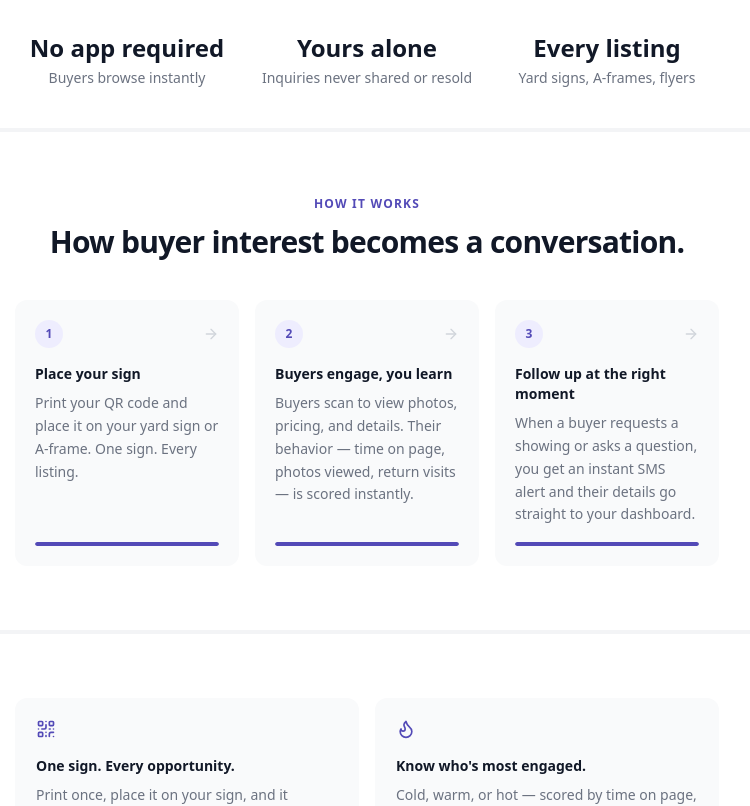
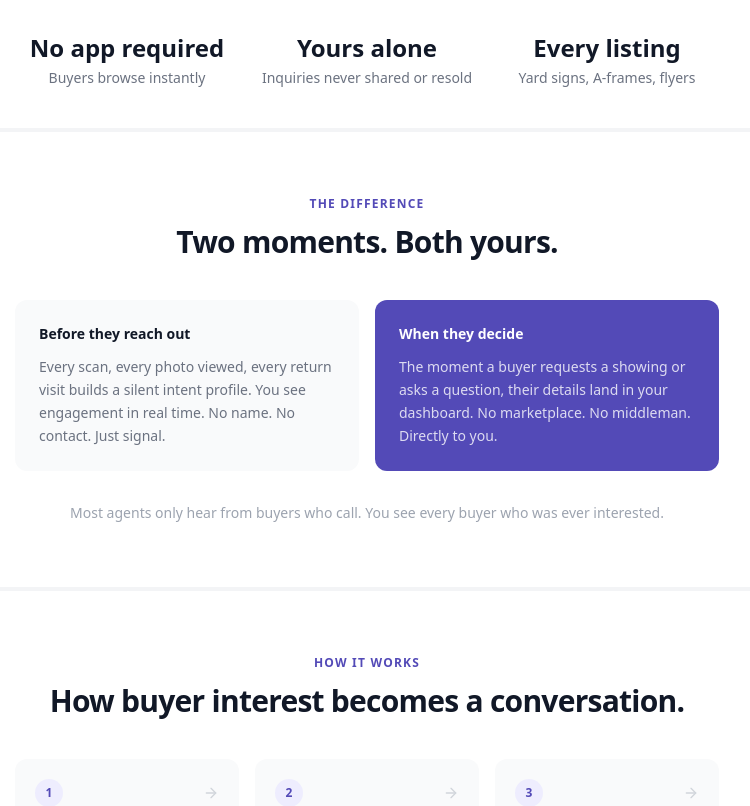
Before and after one commit to daze2991-del/theQRealtor, a Next.js app: page / in a window 1280 px wide. Shown: the part 1060-1866 px from the top of the page, without its empty margins (273-1023 px from the left). Built offline with nearby package versions, Linux system fonts and the light colour scheme.

Commit message:
Add Two Moments section

```diff
--- a/app/(marketing)/page.tsx
+++ b/app/(marketing)/page.tsx
@@ -237,6 +237,68 @@ function StatsBar() {
           </div>
         ))}
       </motion.div>
+    </section>
+  )
+}
+
+function TwoMoments() {
+  return (
+    <section className="border-b border-solid border-gray-100">
+      <div className="max-w-3xl mx-auto py-16 px-8">
+        <motion.div
+          initial={{ opacity: 0, y: 18 }}
+          whileInView={{ opacity: 1, y: 0 }}
+          viewport={viewportOnce}
+          transition={{ duration: 0.5, ease: 'easeOut' }}
+          className="text-center mb-10"
+        >
+          <div className="text-xs font-semibold uppercase tracking-widest text-[#534AB7] mb-3">
+            The difference
+          </div>
+          <h2 className="text-3xl font-bold tracking-tight text-gray-900">
+            Two moments. Both yours.
+          </h2>
+        </motion.div>
+
+        <div className="grid grid-cols-1 sm:grid-cols-2 gap-4 mb-8">
+          <motion.div
+            className="bg-gray-50 rounded-xl p-6"
+            initial={{ opacity: 0, y: 16 }}
+            whileInView={{ opacity: 1, y: 0 }}
+            viewport={viewportOnce}
+            transition={{ duration: 0.5, ease: 'easeOut', delay: 0 }}
+          >
+            <div className="text-sm font-semibold text-gray-900 mb-3">Before they reach out</div>
+            <p className="text-sm text-gray-500 leading-relaxed">
+              Every scan, every photo viewed, every return visit builds a silent intent profile. You see engagement in real time. No name. No contact. Just signal.
+            </p>
+          </motion.div>
+
+          <motion.div
+            className="rounded-xl p-6"
+            style={{ background: '#534AB7' }}
+            initial={{ opacity: 0, y: 16 }}
+            whileInView={{ opacity: 1, y: 0 }}
+            viewport={viewportOnce}
+            transition={{ duration: 0.5, ease: 'easeOut', delay: 0.15 }}
+          >
+            <div className="text-sm font-semibold text-white mb-3">When they decide</div>
+            <p className="text-sm leading-relaxed" style={{ color: 'rgba(255,255,255,0.8)' }}>
+              The moment a buyer requests a showing or asks a question, their details land in your dashboard. No marketplace. No middleman. Directly to you.
+            </p>
+          </motion.div>
+        </div>
+
+        <motion.p
+          className="text-center text-sm text-gray-400"
+          initial={{ opacity: 0 }}
+          whileInView={{ opacity: 1 }}
+          viewport={viewportOnce}
+          transition={{ duration: 0.5, ease: 'easeOut', delay: 0.3 }}
+        >
+          Most agents only hear from buyers who call. You see every buyer who was ever interested.
+        </motion.p>
+      </div>
     </section>
   )
 }
@@ -645,6 +707,7 @@ export default function MarketingPage() {
       <main>
         <Hero />
         <RevealSection><StatsBar /></RevealSection>
+        <RevealSection><TwoMoments /></RevealSection>
         <RevealSection><HowItWorks /></RevealSection>
         <RevealSection><Features /></RevealSection>
         <RevealSection><BuyerExperience /></RevealSection>
```
